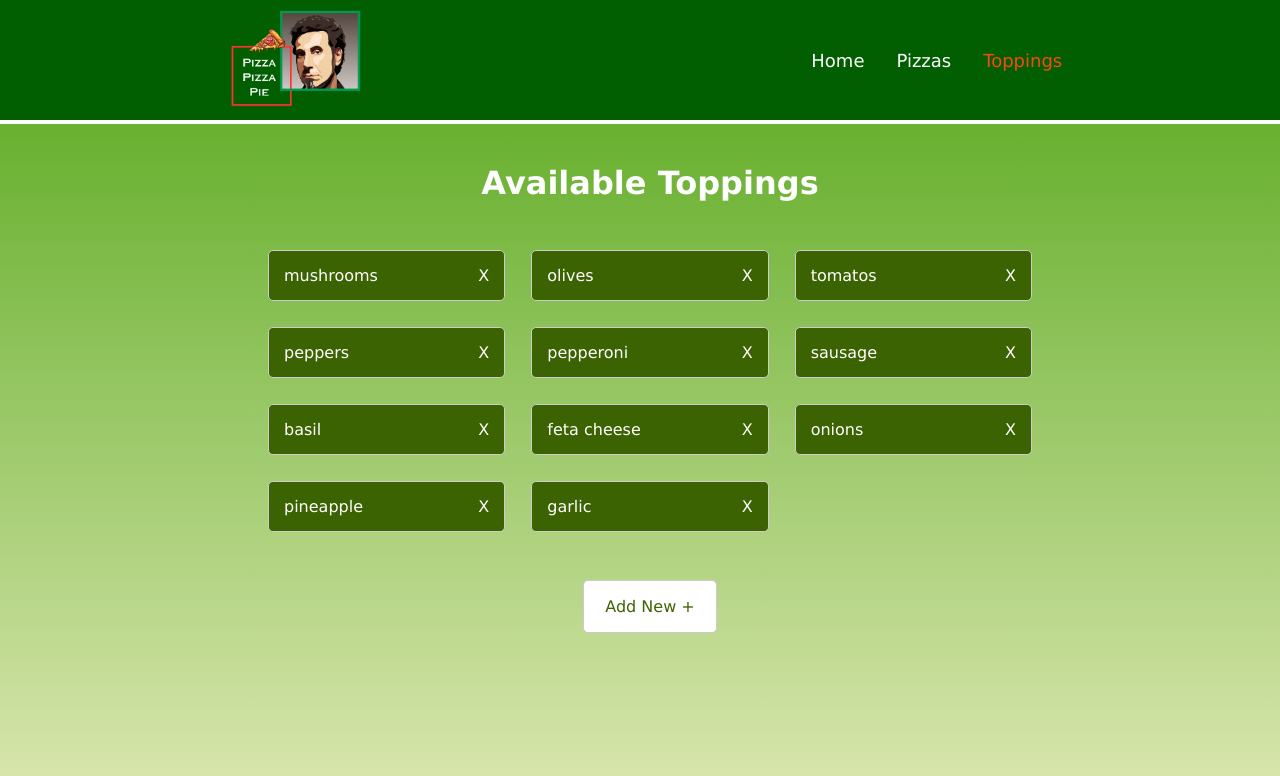
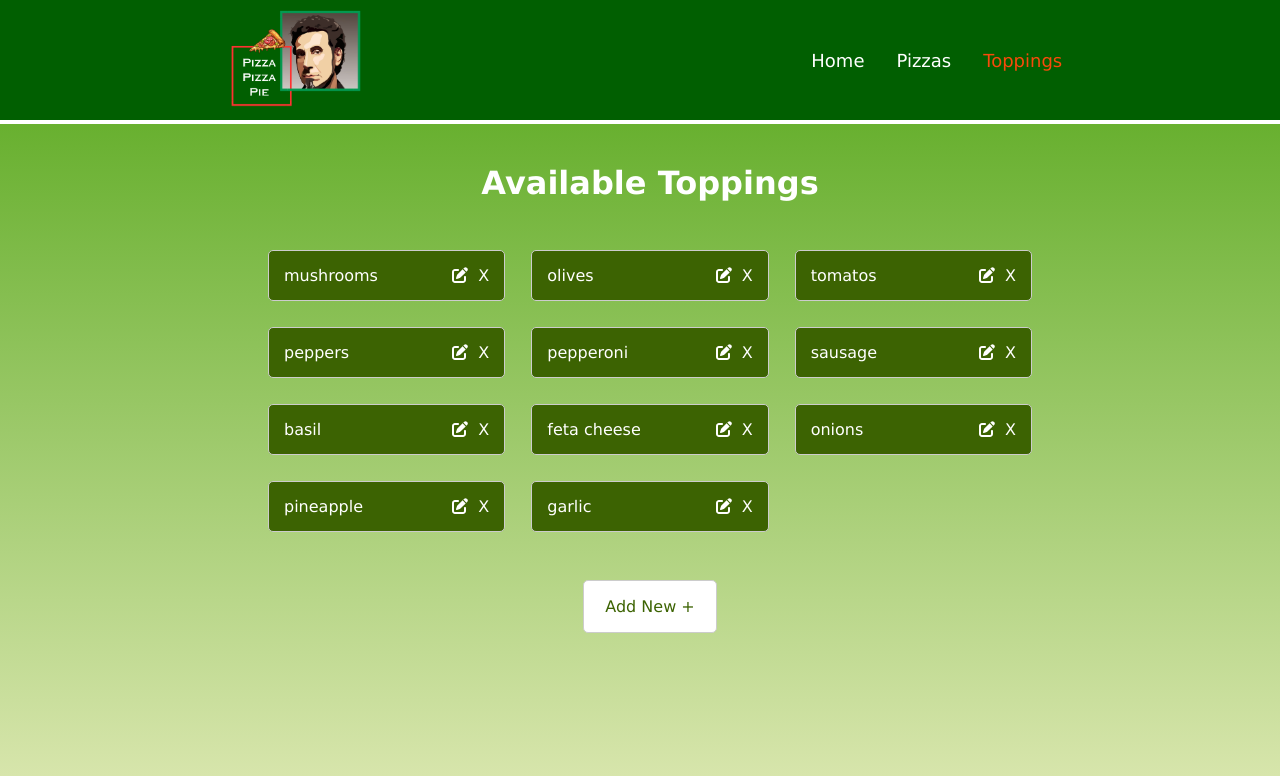
Before and after one commit to RotemKincaid/PizzaPizzaPieVue, a Vue app: page /toppings in a window 1280 px wide. Shown: the top 776 px of the page. Built offline with nearby package versions, Linux system fonts and the light colour scheme.

Commit message:
All requirements in place

```diff
--- a/src/components/Pizza.vue
+++ b/src/components/Pizza.vue
@@ -12,7 +12,6 @@ import { usePizzaStore } from '../stores/pizza'
         store.deletePizza(name)
       },
       handleUpdate() {
-        console.log(this.name, this.toppings)
         this.$emit('update', { name: this.name, toppings: this.toppings})
       }
     }
@@ -29,11 +28,10 @@ import { usePizzaStore } from '../stores/pizza'
         </span>
     </div>
     <font-awesome-icon :icon="['fasl', 'trash-can']" @click="deletePizza(name)" class="delete" />
-
   </div>
 </template>
 
-<style>
+<style scoped>
 .card {
   border: 1px solid #ccc;
   border-radius: 5px;
@@ -62,6 +60,5 @@ import { usePizzaStore } from '../stores/pizza'
   cursor: pointer;
   position: relative;
   left: 673px;
-  /* bottom: 2px; */
 }
 </style>
--- a/src/components/PizzaModal.vue
+++ b/src/components/PizzaModal.vue
@@ -62,7 +62,7 @@ export default {
 
 <template>
      <div className='modal'>
-        <div className='overlay' @click="$emit('close')">
+        <div className='overlay'>
             <div className="modal-content">
               <div class="close" @click="$emit('close')">x</div>
 
--- a/src/components/Topping.vue
+++ b/src/components/Topping.vue
@@ -11,11 +11,15 @@ export default {
 
 <template>
     <div class="single-topping">
-        {{ topping }}<span class="delete" @click="$emit('remove', topping)">X</span>
+        {{ topping }}
+        <div class="icons">
+            <span class="edit"><font-awesome-icon :icon="['fasl', 'pen-to-square']" @click="$emit('update',  topping)"/> </span>
+            <span class="delete" @click="$emit('remove', topping)">X</span>
+       </div>
       </div>
 </template>
 
-<style>
+<style scoped>
 .single-topping {
   border: 1px solid #ccc;
   border-radius: 5px;
@@ -28,7 +32,16 @@ export default {
   font-family:'Lucida Sans', 'Lucida Sans Regular', 'Lucida Grande', 'Lucida Sans Unicode', Geneva, Verdana, sans-serif;
 }
 
+.icons {
+    display: inline;
+}
+
 .delete {
     cursor: pointer;
 }
+
+.edit {
+    cursor: pointer;
+    padding: 10px;
+}
 </style>
--- a/src/stores/toppings.ts
+++ b/src/stores/toppings.ts
@@ -25,20 +25,17 @@ export const useToppingsStore = defineStore({
       }
       this.toppings.push(topping)
     },
-    updateTopping(id: string, payload: any) {
-      if (!id || !payload) return;
+    updateTopping(oldTopping: string, newTopping: string) {
+      if (!oldTopping || !newTopping) return;
 
-      const index = this.findIndexById(id);
-      // TODO: Finish
+      const index = this.toppings.indexOf(oldTopping)
+      this.toppings[index] = newTopping
     },
     deleteTopping(topping: string) {
       const index = this.toppings.indexOf(topping)
       if (index === -1) return;
 
       this.toppings.splice(index, 1);
-    },
-    findIndexById(id: string) {
-      return this.toppings.findIndex((item) => item.id === id);
-    },
+    }
   },
 })
--- a/src/views/PizzasView.vue
+++ b/src/views/PizzasView.vue
@@ -52,7 +52,6 @@ export default {
       this.toppingsToEdit = toppings
     },
     update (pizza: Pizza) {
-      console.log("Name to edit?: ", this.nameToEdit, "new pizza:", pizza)
       this.isEditing = false
       this.toggleModal()
       const store = usePizzaStore()
--- a/src/views/ToppingsView.vue
+++ b/src/views/ToppingsView.vue
@@ -10,6 +10,9 @@ import Topping from '../components/Topping.vue'
       return {
         toppingToAdd: '',
         isModalOpen: false,
+        isEditing: false,
+        existing: '',
+        toppingToEdit: '',
         errMessage: ''
       }
     },
@@ -17,6 +20,12 @@ import Topping from '../components/Topping.vue'
       toppings() {
         const toppingStore = useToppingsStore()
         return toppingStore.toppings
+      },
+      displayedText () {
+        return this.isEditing ? 'Edit Topping:' : 'Add Topping'
+      },
+      model () {
+        return this.isEditing ? this.toppingToEdit : this.toppingToAdd
       }
     },
     methods: {
@@ -39,6 +48,25 @@ import Topping from '../components/Topping.vue'
       deleteTopping (topping: string) {
         const toppingStore = useToppingsStore()
         toppingStore.deleteTopping(topping)
+      },
+      setToppingToEdit (ev: string) {
+        if (this.toppingToEdit !== ev) {
+          this.toppingToEdit = ev
+        }
+      },
+      updateToppingInfo (event: string, existing: string) {
+        this.isEditing = true
+        this.toggleToppingModal()
+        this.toppingToEdit = event
+        this.existing = existing
+      },
+      updateTopping () {
+        this.isEditing = false
+        this.toggleToppingModal()
+        const toppingStore = useToppingsStore()
+
+        toppingStore.updateTopping(this.existing, this.toppingToEdit)
+        this.toppingToEdit = ""
       }
     }
   }
@@ -49,7 +77,7 @@ import Topping from '../components/Topping.vue'
      <h1>Available Toppings</h1>
      <div class='toppings-container'>
         <div v-for="topping in toppings" :key="topping">
-            <Topping :topping="topping" @remove="deleteTopping($event)"/>
+            <Topping :topping="topping" @remove="deleteTopping($event)" @update="updateToppingInfo($event, topping)"/>
         </div>
     </div>
 
@@ -63,11 +91,11 @@ import Topping from '../components/Topping.vue'
             <div className="modal-content">
               <div class="close" @click="toggleToppingModal()">x</div>
               <div class="add-container">
-                <label for="new">Enter Topping:</label>
-                <input type="text" placeholder="new topping" v-model="toppingToAdd">
-                <div class="add-btn" @click="addTopping(toppingToAdd)">+</div>
+                <label for="new">{{ displayedText }}</label>
+                <input type="text" placeholder="new topping" :value="toppingToEdit" @change="setToppingToEdit($event.target.value)">
+                <div v-if="!isEditing" class="add-btn" @click="addTopping(toppingToAdd)">+</div>
+                <div v-else class="add-btn" @click="updateTopping()">+</div>
                 <div class="error" v-if="errMessage.length">{{ errMessage }}</div>
-
               </div>
         </div>
       </div>
```
